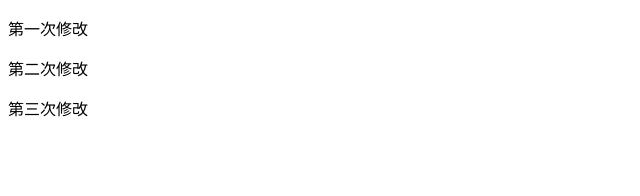
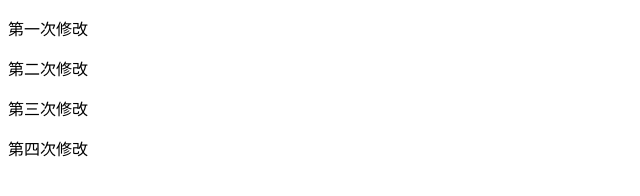
Before and after one commit to tianjingfeng/test, a plain HTML site: page index.html in a window 1280 px wide. Shown: the whole page, without its empty margins (0-640 px from the left). Drawn offline with Linux system fonts and the light colour scheme.

Commit message:
第四次修改

```diff
--- a/index.html
+++ b/index.html
@@ -9,5 +9,6 @@
     <p>第一次修改</p>
     <p>第二次修改</p>
     <p>第三次修改</p>
+    <p>第四次修改</p>
 </body>
 </html>
```
